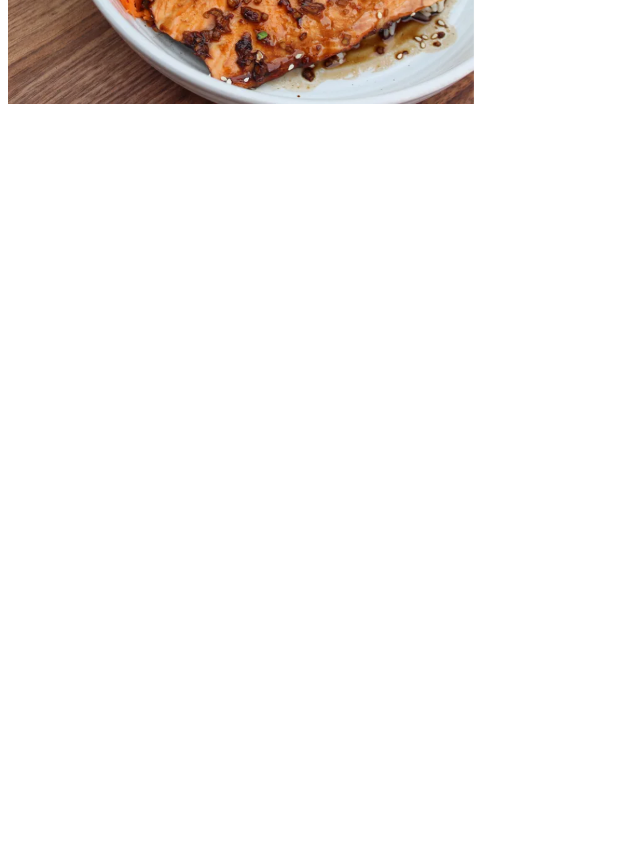
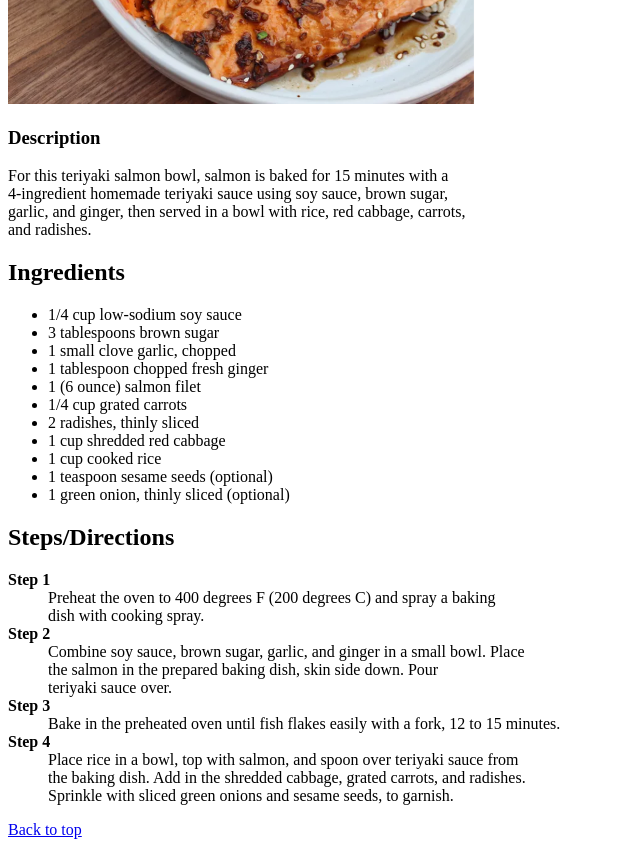
Before and after one commit to philipp-aurand/odin-recipes, a plain HTML site: page recipes/salmon.html in a window 1280 px wide. Shown: the part 360-1207 px from the top of the page, without its empty margins (0-640 px from the left). Before the commit the page ends 800 px from the top, so only its background shows below. Drawn offline with Linux system fonts and the light colour scheme.

Commit message:
added unordered listunsure if using the <br /> and <b> tags is still best practice

```diff
--- a/recipes/salmon.html
+++ b/recipes/salmon.html
@@ -5,10 +5,58 @@
         <title>salmon recipe</title>
     </head>
     <body>
-        <h1>Savory Teriyaki Salmon Bowl</h1>
+        <h1 id="top">Savory Teriyaki Salmon Rice Bowl</h1>
         <a href="../index.html">Homepage</a>
         <p>
           <img src="../images/salmon.png" alt="Salmon rice bowl with veggies" height="350px" weight="350px">
+            <h3>Description</h3>
+            <p>
+                For this teriyaki salmon bowl, salmon is baked for 15 minutes with a<br />
+                4-ingredient homemade teriyaki sauce using soy sauce, brown sugar,<br />
+                garlic, and ginger, then served in a bowl with rice, red cabbage, carrots,<br />
+                and radishes.
+            </p>
         </p>
+        <h2>Ingredients</h2>
+          <ul>
+            <li>1/4 cup low-sodium soy sauce</li>
+            <li>3 tablespoons brown sugar</li>
+            <li>1 small clove garlic, chopped</li>
+            <li>1 tablespoon chopped fresh ginger</li>
+            <li>1 (6 ounce) salmon filet</li>
+            <li>1/4 cup grated carrots </li>
+            <li>2 radishes, thinly sliced</li>
+            <li>1 cup shredded red cabbage</li>
+            <li>1 cup cooked rice</li>
+            <li>1 teaspoon sesame seeds (optional)</li>
+            <li>1 green onion, thinly sliced (optional)</li>
+          </ul>
+
+          <h2>Steps/Directions</h2>
+            <dl>
+                <dt><b>Step 1</b></dt>
+                  <dd>
+                    Preheat the oven to 400 degrees F (200 degrees C) and spray a baking<br />
+                    dish with cooking spray.
+                  </dd>
+                <dt><b>Step 2</b></dt>
+                  <dd>
+                    Combine soy sauce, brown sugar, garlic, and ginger in a small bowl. Place<br >
+                    the salmon in the prepared baking dish, skin side down. Pour<br />
+                    teriyaki sauce over.
+                   </dd>
+                <dt><b>Step 3</b></dt>
+                  <dd>
+                    Bake in the preheated oven until fish flakes easily with a fork, 12 to 15 minutes.
+                  </dd>
+                <dt><b>Step 4</b></dt>
+                  <dd>
+                    Place rice in a bowl, top with salmon, and spoon over teriyaki sauce from<br />
+                    the baking dish. Add in the shredded cabbage, grated carrots, and radishes.<br />
+                    Sprinkle with sliced green onions and sesame seeds, to garnish.
+                  </dd>
+
+            </dl>
+        <a href="#top">Back to top<a>
     </body>
 </html>
```
